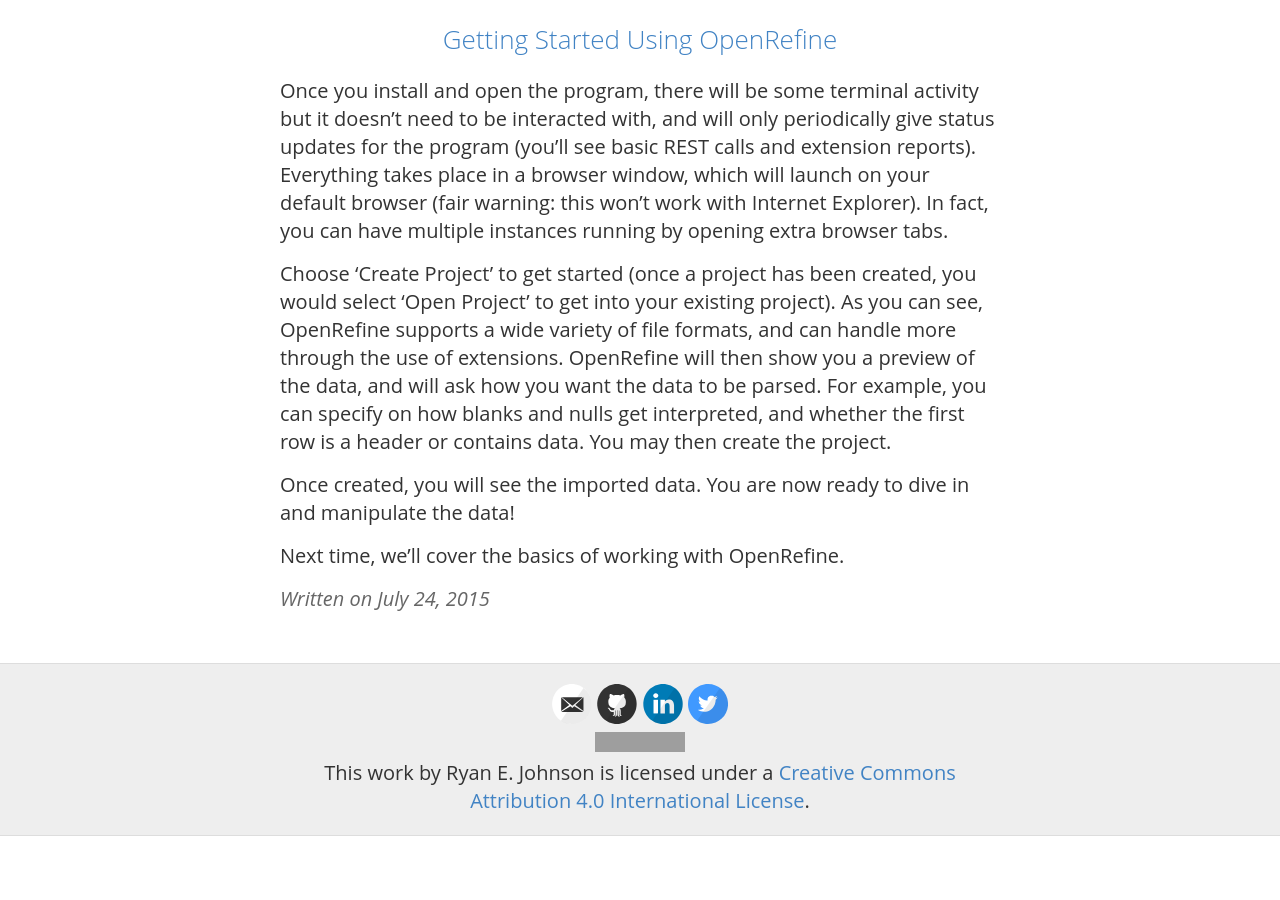
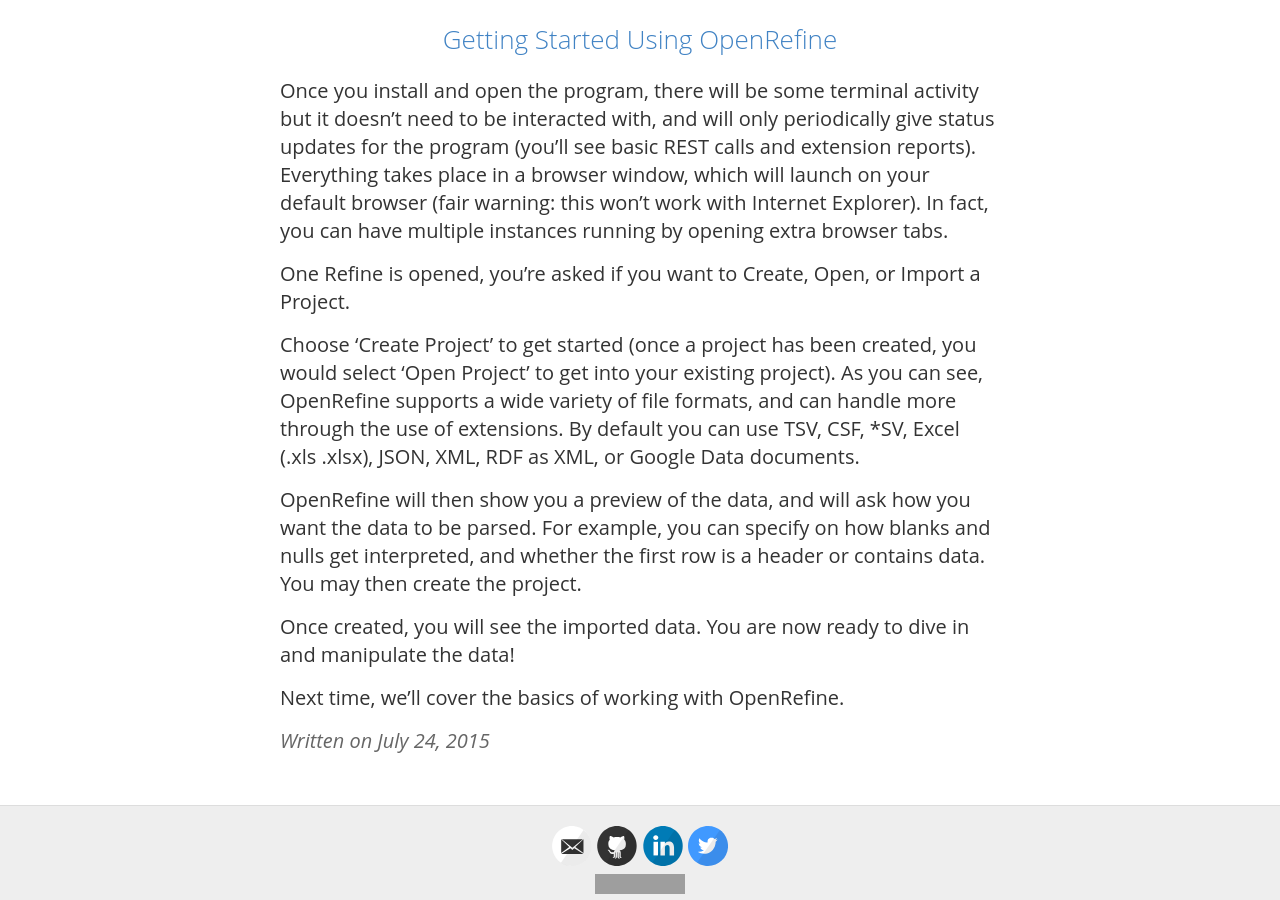
Before and after one commit to remerjohnson/remerjohnson.github.io, a Jekyll site: the page built from _posts/2015-7-24-open_refine_tutorial01.md, in a window 1280 px wide and 900 px high, scrolled down 1403 px. Built offline with Jekyll 4.4.1, drawn with Linux system fonts in a browser that asks for light colours; nearby versions of some CDN libraries; comment, search, counter and statistics services are not loaded; before the commit the page ends 2239 px from its top, so only the background shows below that; grey boxes are pictures that could not be loaded.

Commit message:
edits to post

```diff
--- a/_posts/2015-7-24-open_refine_tutorial01.md
+++ b/_posts/2015-7-24-open_refine_tutorial01.md
@@ -25,7 +25,11 @@
 ## Getting Started Using OpenRefine
 Once you install and open the program, there will be some terminal activity but it doesn't need to be interacted with, and will only periodically give status updates for the program (you'll see basic REST calls and extension reports). Everything takes place in a browser window, which will launch on your default browser (fair warning: this won't work with Internet Explorer). In fact, you can have multiple instances running by opening extra browser tabs.
 
-Choose 'Create Project' to get started (once a project has been created, you would select 'Open Project' to get into your existing project). As you can see, OpenRefine supports a wide variety of file formats, and can handle more through the use of extensions. OpenRefine will then show you a preview of the data, and will ask how you want the data to be parsed. For example, you can specify on how blanks and nulls get interpreted, and whether the first row is a header or contains data. You may then create the project.
+One Refine is opened, you're asked if you want to Create, Open, or Import a Project.
+
+Choose 'Create Project' to get started (once a project has been created, you would select 'Open Project' to get into your existing project). As you can see, OpenRefine supports a wide variety of file formats, and can handle more through the use of extensions. By default you can use TSV, CSF, \*SV, Excel (.xls .xlsx), JSON, XML, RDF as XML, or Google Data documents.
+
+OpenRefine will then show you a preview of the data, and will ask how you want the data to be parsed. For example, you can specify on how blanks and nulls get interpreted, and whether the first row is a header or contains data. You may then create the project.
 
 Once created, you will see the imported data. You are now ready to dive in and manipulate the data!
 
```
